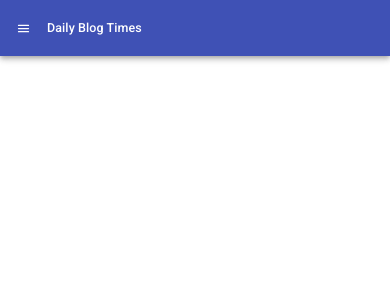
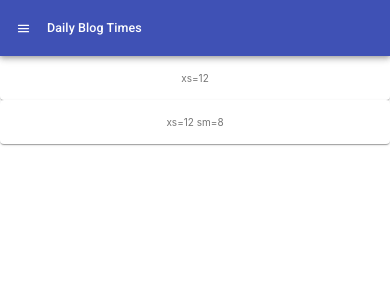
Before and after one commit to HunbalSiddiqui/skincare-frontend, a React (Create React App) app: page /profile in a window 390 px wide. Shown: the top 300 px of the page. Built offline with nearby package versions, Linux system fonts and the light colour scheme.

Commit message:
MHS responsive layout for profile page done.

```diff
--- a/src/App.js
+++ b/src/App.js
@@ -7,6 +7,7 @@ import {  useEffect} from 'react';
 import {  isAuthenticated} from './Server/APIServerCalls';
 import {setCurrentUser} from "./Redux/userReducer/userReducerActions"
 import { connect } from 'react-redux';
+import ViewProfile from './Pages/ViewProfile/ViewProfile';
 function App(props) {
   const {setCurrentUser} = props
   useEffect(() => {
@@ -22,8 +23,9 @@ function App(props) {
   return ( <div >
     <Switch >
       <Route path = '/' component = {Home}exact />
-      <Route path = '/signin' component = { SignIn} exact />
-      <Route path = '/signup' component = {Signup}exact />
+      <Route path = '/signin' component = {SignIn} exact />
+      <Route path = '/signup' component = {Signup} exact />
+      <Route path = '/profile' component = {ViewProfile} exact />
     </Switch>
      </div>
   );
--- a/src/Components/Header/Header.jsx
+++ b/src/Components/Header/Header.jsx
@@ -19,7 +19,7 @@ import { Link as RouteLink, useHistory } from "react-router-dom";
 import { connect } from "react-redux";
 import ExitToAppIcon from "@material-ui/icons/ExitToApp";
 import { userLogout } from "../../Redux/userReducer/userReducerActions";
-import FavoriteBorderRoundedIcon from '@material-ui/icons/FavoriteBorderRounded';
+import FavoriteBorderRoundedIcon from "@material-ui/icons/FavoriteBorderRounded";
 const useStyles = makeStyles((theme) => ({
   root: {
     display: "flex",
@@ -69,9 +69,8 @@ function Header(props) {
       }}
     >
       <List>
-        {
-          currentUserLocal ?
-          ["Profile", "Favorites"].map((text, index) => (
+        {currentUserLocal
+          ? ["Profile", "Favorites"].map((text, index) => (
               <RouteLink
                 to={index % 2 !== 0 ? `/favorites` : `/profile`}
                 style={{ color: "inherit" }}
@@ -90,8 +89,7 @@ function Header(props) {
                 </ListItem>
               </RouteLink>
             ))
-          :
-          ["Login", "Create Your Account"].map((text, index) => (
+          : ["Login", "Create Your Account"].map((text, index) => (
               <RouteLink
                 to={index % 2 !== 0 ? `/signup` : `/signin`}
                 style={{ color: "inherit" }}
@@ -109,9 +107,7 @@ function Header(props) {
                   <ListItemText primary={text} />
                 </ListItem>
               </RouteLink>
-          ))
-        }
-
+            ))}
       </List>
       <Divider />
       <List>
@@ -154,9 +150,11 @@ function Header(props) {
               handleDrawer(true);
             }}
           />
+          <RouteLink to={`/`} className="pointer white">
             <Typography variant="h6" color="inherit" noWrap>
               Daily Blog Times
             </Typography>
+          </RouteLink>
         </Toolbar>
       </AppBar>
       <SwipeableDrawer
--- a/src/Components/ZoomCarousel/ZoomCarousel.jsx
+++ b/src/Components/ZoomCarousel/ZoomCarousel.jsx
@@ -1,12 +1,11 @@
 import React from 'react';
 import { Zoom } from 'react-slideshow-image';
 import 'react-slideshow-image/dist/styles.css'
-
 const images = [
-    "https://source.unsplash.com/random",
-    "https://source.unsplash.com/random",
-    "https://source.unsplash.com/random",
-    "https://source.unsplash.com/random"
+    "https://source.unsplash.com/random/$count=1,orientation=landscape",
+    "https://source.unsplash.com/random/$count=2,orientation=landscape",
+    "https://source.unsplash.com/random/$count=3,orientation=landscape",
+    "https://source.unsplash.com/random/$count=5,orientation=landscape"
 ];
 
 export default function Slideshow() {
--- /dev/null
+++ b/src/Layouts/ProfileLayout/ProfileLayout.jsx
@@ -0,0 +1,36 @@
+import { Grid, Hidden, makeStyles, Paper } from "@material-ui/core";
+import React from "react";
+
+const useStyles = makeStyles((theme) => ({
+  root: {
+    flexGrow: 1,
+  },
+  paper: {
+    padding: theme.spacing(2),
+    textAlign: "center",
+    color: theme.palette.text.secondary,
+  },
+}));
+
+function ProfileLayout() {
+  const classes = useStyles();
+  return (
+    <Grid container>
+      <Hidden only={"xs"}>
+        <Grid item sm={2}>
+          <Paper className={classes.paper}>xs=0 sm=4</Paper>
+        </Grid>
+      </Hidden>
+      <Hidden smUp={true}>
+        <Grid item xs={12}>
+          <Paper className={classes.paper}>xs=12</Paper>
+        </Grid>
+      </Hidden>
+      <Grid item xs={12} sm={10}>
+        <Paper className={classes.paper}>xs=12 sm=8</Paper>
+      </Grid>
+    </Grid>
+  );
+}
+
+export default ProfileLayout;
--- /dev/null
+++ b/src/Pages/ViewProfile/ViewProfile.jsx
@@ -0,0 +1,12 @@
+import React from 'react'
+import ProfileLayout from '../../Layouts/ProfileLayout/ProfileLayout'
+
+function ViewProfile() {
+    return (
+        <ProfileLayout>
+
+        </ProfileLayout>
+    )
+}
+
+export default ViewProfile
```
Lines whose indentation alone changed are shown as unchanged.
